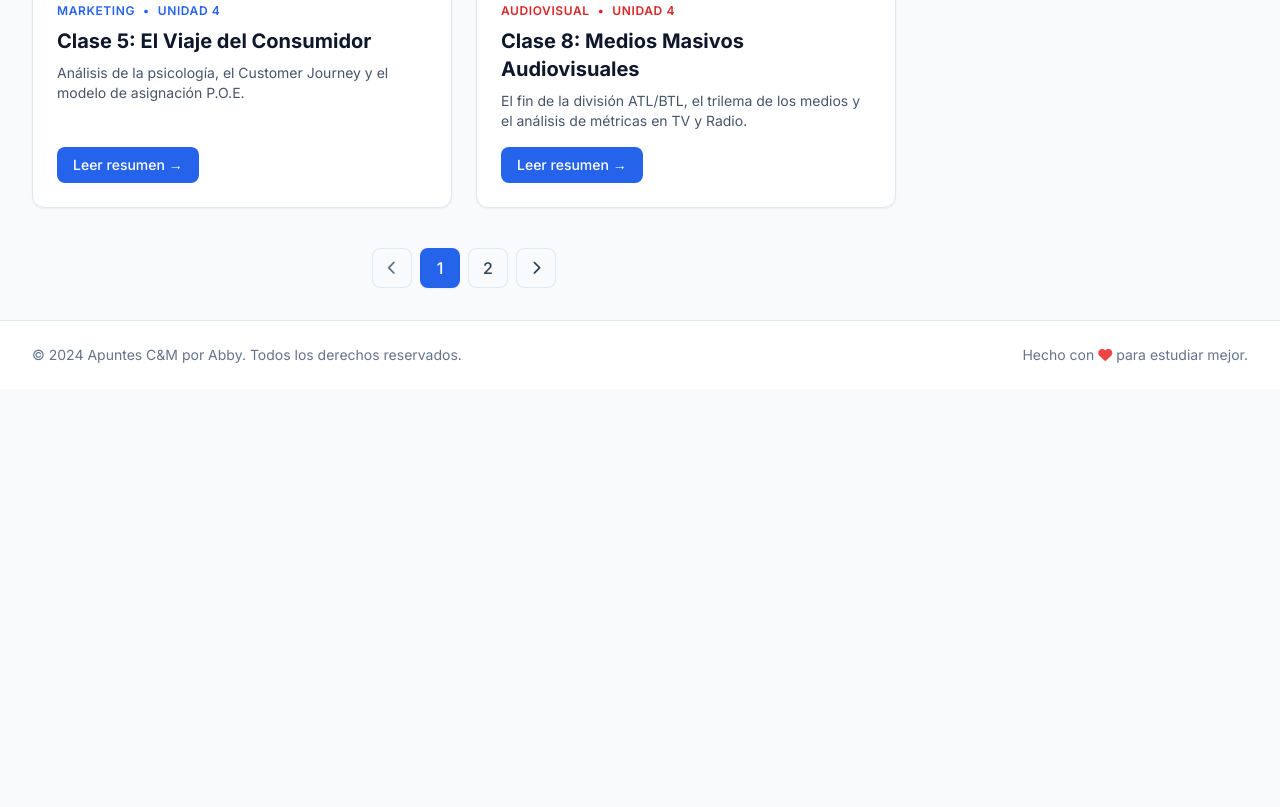
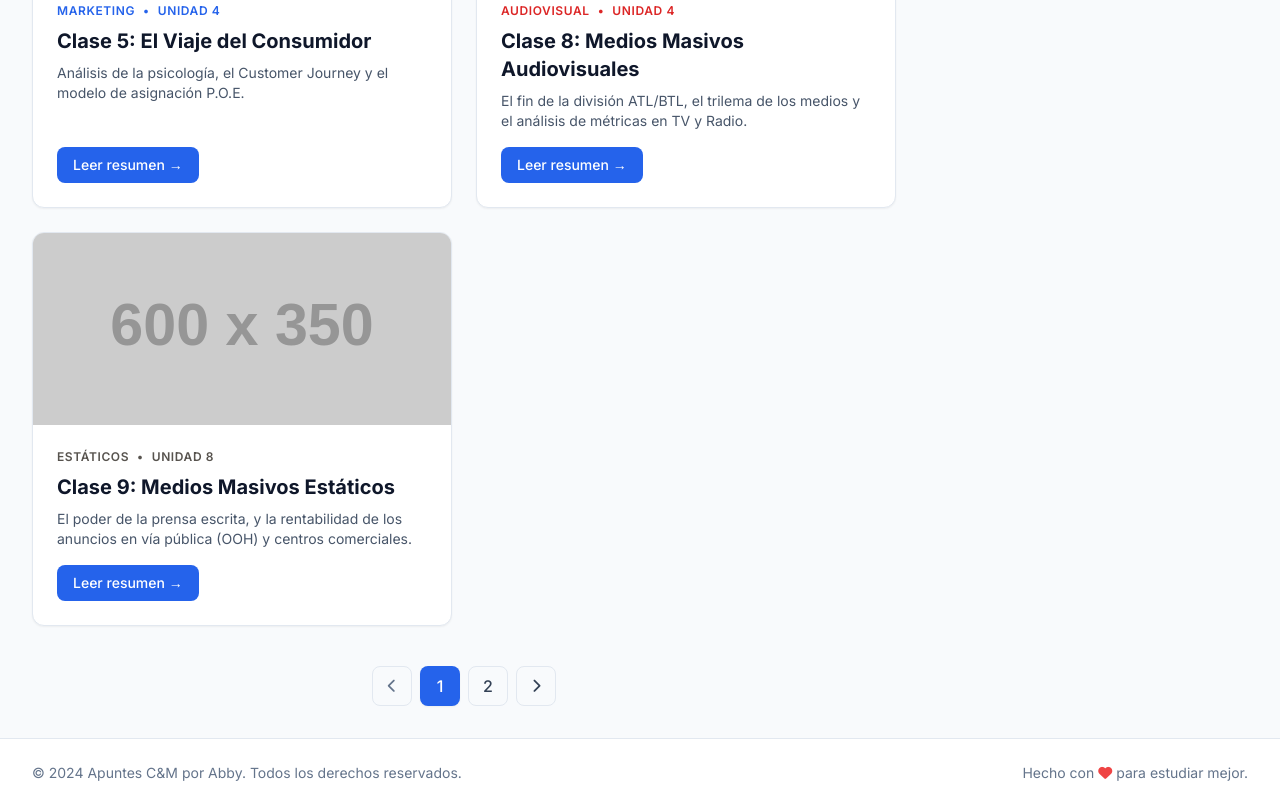
Before and after one commit to abbyrom-lab/PC_Comunicaciones-de-marketing, a plain HTML site: page index.html in a window 1280 px wide. Shown: the part 1315-2122 px from the top of the page. Before the commit the page ends 1704 px from the top, so only its background shows below. Drawn offline with nearby package versions, Linux system fonts and the light colour scheme; placeholder pictures from the web are drawn by us.

Commit message:
Add Clase 9 article section to index.html

```diff
--- a/index.html
+++ b/index.html
@@ -179,6 +179,22 @@
         </div>
     </div>
 </article>
+                <!-- Tarjeta de Clase 9 -->
+<article class="bg-white rounded-xl shadow-sm border border-slate-200 overflow-hidden hover:shadow-md transition-shadow duration-300 flex flex-col">
+    <img src="https://placehold.co/600x350/f5f5f4/57534e?text=Clase+9" alt="Imagen representativa Clase 9" class="w-full h-48 object-cover">
+    <div class="p-6 flex-grow flex flex-col">
+        <div class="flex items-center gap-2 text-xs text-stone-600 font-semibold uppercase tracking-wider mb-2">
+            <span>Estáticos</span><span>•</span><span>Unidad 8</span>
+        </div>
+        <h2 class="text-xl font-bold text-slate-900 mb-2">Clase 9: Medios Masivos Estáticos</h2>
+        <p class="text-slate-600 text-sm mb-4 line-clamp-3">El poder de la prensa escrita, y la rentabilidad de los anuncios en vía pública (OOH) y centros comerciales.</p>
+        <div class="mt-auto">
+            <a href="clase-09.html" class="inline-flex items-center justify-center bg-blue-600 hover:bg-blue-700 text-white px-4 py-2 rounded-lg text-sm font-medium transition-colors">
+                Leer resumen &rarr;
+            </a>
+        </div>
+    </div>
+</article>
             </div>
 
             <!-- Paginación (Ejemplo visual) -->
```
